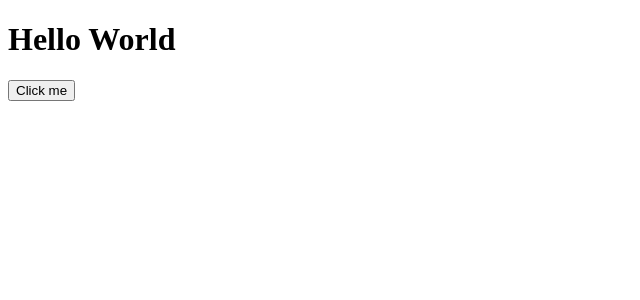
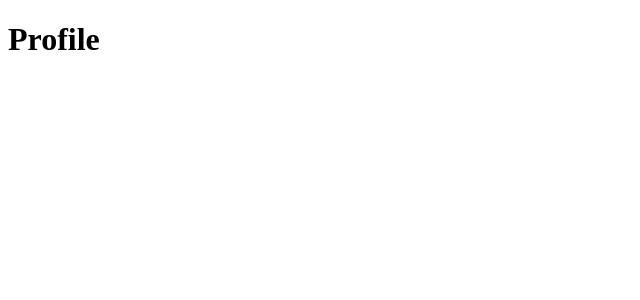
Before and after one commit to rafalstrozyk/mindfulness_client, a React (Create React App) app: page /profile in a window 1280 px wide. Shown: the top 300 px of the page, without its empty margins (0-640 px from the left). Built offline with nearby package versions, Linux system fonts and the light colour scheme.

Commit message:
first routes

```diff
--- a/package.json
+++ b/package.json
@@ -59,12 +59,10 @@
   "lint-staged": {
     "*.{js,jsx,ts,tsx}": [
       "prettier --write",
-      "eslint --fix",
-      "git add"
+      "eslint --fix"
     ],
     "*.{html,css,less,ejs}": [
-      "prettier --write",
-      "git add"
+      "prettier --write"
     ]
   }
 }
--- a/src/App.js
+++ b/src/App.js
@@ -1,16 +1,11 @@
 import React from 'react';
-import { useSelector, useDispatch } from 'react-redux';
-import { createString } from './redux/Slice/userSlice';
+import { BrowserRouter } from 'react-router-dom';
+import Root from './pages/Root';
 const App = () => {
-  const user = useSelector((state) => state.user.test);
-  const dispatch = useDispatch();
-
   return (
-    <div>
-      <h1>Hello World</h1>
-      <p>{user}</p>
-      <button onClick={() => dispatch(createString())}>Click me</button>
-    </div>
+    <BrowserRouter>
+      <Root />
+    </BrowserRouter>
   );
 };
 
--- a/src/TestingHusky.js
+++ /dev/null
@@ -1,4 +0,0 @@
-import React from 'react';
-const Test = () => <div>Hello</div>;
-
-export default Test;
--- /dev/null
+++ b/src/pages/Root.js
@@ -0,0 +1,13 @@
+import React from 'react';
+import { Route, Routes } from 'react-router-dom';
+import Home from './Home';
+import Profile from './Profile';
+
+const Root = () => (
+  <Routes>
+    <Route path="/" element={<Home />} />
+    <Route path="profile" element={<Profile />} />
+  </Routes>
+);
+
+export default Root;
--- a/src/redux/Slice/userSlice.js
+++ b/src/redux/Slice/userSlice.js
@@ -2,17 +2,12 @@ import { createSlice } from '@reduxjs/toolkit';
 
 const initialState = {
   token: '',
-  test: '',
 };
 
 export const userSlice = createSlice({
   name: 'user',
   initialState,
-  reducers: {
-    createString: (state) => {
-      state.test = 'test';
-    },
-  },
+  reducers: {},
 });
 
 export const { createString } = userSlice.actions;
```
Also changed, not shown: src/pages/Routes.js (deleted, +0 -17 lines).
